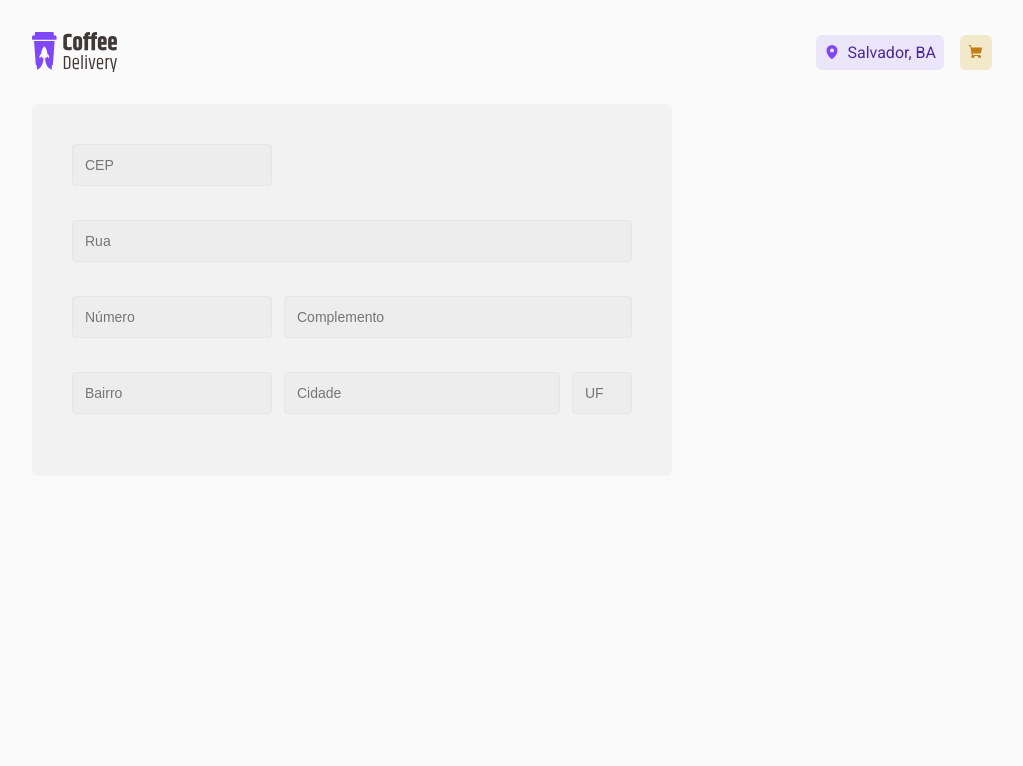
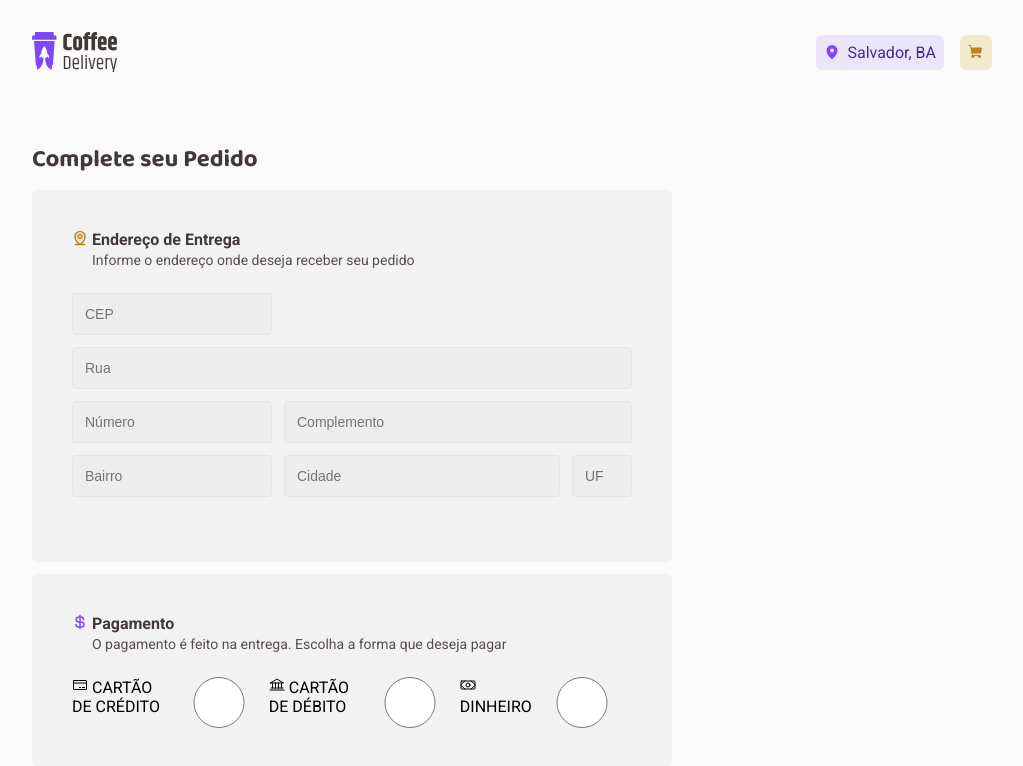
Before and after one commit to jairocket/project-02, a React (Vite) app: page /checkout in a window 1280 px wide. Shown: the top 766 px of the page, without its empty margins (128-1151 px from the left). Built offline with nearby package versions, Linux system fonts and the light colour scheme.

Commit message:
Add Payment div

```diff
--- a/src/components/AdressForm/index.tsx
+++ b/src/components/AdressForm/index.tsx
@@ -1,3 +1,10 @@
+import {
+  Bank,
+  CreditCard,
+  CurrencyDollar,
+  MapPinLine,
+  Money,
+} from 'phosphor-react'
 import { useForm } from 'react-hook-form'
 import {
   CityInput,
@@ -6,7 +13,14 @@ import {
   Form,
   StreetInput,
   UfInput,
+  AddressFormTitle,
+  ButtonInput,
+  FormDiv,
+  InputDiv,
+  PaymentDiv,
+  ButtonGroup,
 } from './styles'
+import { defaultTheme } from '../../styles/Themes/default'
 
 export function AddressForm() {
   const addressForm = useForm({
@@ -23,6 +37,15 @@ export function AddressForm() {
   const { handleSubmit, watch, register } = addressForm
   return (
     <Form onSubmit={() => console.log('form')}>
+      <FormDiv>
+        <AddressFormTitle>
+          <MapPinLine weight="bold" color={defaultTheme['yellow-dark']} />
+          <div>
+            <h6>Endereço de Entrega</h6>
+            <p>Informe o endereço onde deseja receber seu pedido</p>
+          </div>
+        </AddressFormTitle>
+        <InputDiv>
           <DefaultInput
             type="text"
             id="cep"
@@ -60,6 +83,34 @@ export function AddressForm() {
             {...register('cidade')}
           />
           <UfInput type="text" id="uf" placeholder="UF" {...register('uf')} />
+        </InputDiv>
+      </FormDiv>
+
+      <PaymentDiv>
+        <AddressFormTitle>
+          <CurrencyDollar weight="bold" color={defaultTheme['purple']} />
+          <div>
+            <h6>Pagamento</h6>
+            <p>
+              O pagamento é feito na entrega. Escolha a forma que deseja pagar
+            </p>
+          </div>
+        </AddressFormTitle>
+        <ButtonGroup>
+          <label htmlFor="credito">
+            <CreditCard /> CARTÃO DE CRÉDITO
+          </label>
+          <ButtonInput type="radio" />
+          <label htmlFor="credito">
+            <Bank /> CARTÃO DE DÉBITO
+          </label>
+          <ButtonInput type="radio" />
+          <label htmlFor="credito">
+            <Money /> DINHEIRO
+          </label>
+          <ButtonInput type="radio" />
+        </ButtonGroup>
+      </PaymentDiv>
     </Form>
   )
 }
--- a/src/components/AdressForm/styles.ts
+++ b/src/components/AdressForm/styles.ts
@@ -1,19 +1,35 @@
 import styled from 'styled-components'
 
 export const Form = styled.form`
+  gap: 0.75rem;
+`
+export const FormDiv = styled.div`
+  display: flex;
+  padding: 2.5rem;
+  flex-direction: column;
+  width: 40rem;
+  height: 23.25rem;
+  background-color: ${(props) => props.theme['card']};
+  border-radius: 6px;
+  margin-bottom: 0.75rem;
+`
+
+export const PaymentDiv = styled.div`
+  padding: 2.5rem;
+  height: 12, 9375rem;
+  width: 40rem;
+  background-color: ${(props) => props.theme['card']};
+  border-radius: 6px;
+`
+
+export const InputDiv = styled.div`
   display: flex;
   flex-direction: row;
   flex-wrap: wrap;
   align-items: flex-start;
-  padding: 2.5rem;
   gap: 0.75rem;
+`
 
-  width: 40rem;
-  height: 23.25rem;
-
-  background-color: ${(props) => props.theme['card']};
-  border-radius: 6px;
-`
 const BaseInput = styled.input`
   padding: 0.75rem;
   height: 4.5rem;
@@ -39,3 +55,33 @@ export const CityInput = styled(BaseInput)`
 export const UfInput = styled(BaseInput)`
   width: 60px;
 `
+
+export const ButtonInput = styled(BaseInput)`
+  width: 178.67px;
+  height: 51px;
+`
+export const ButtonGroup = styled.div`
+  display: flex;
+  justify-content: space-evenly;
+`
+
+export const AddressFormTitle = styled.div`
+  display: flex;
+  gap: 0.25rem;
+  div {
+    align-items: center;
+    flex-direction: column;
+    font-family: 'Roboto';
+    line-height: 1.3;
+    margin-bottom: 1.5rem;
+    h6 {
+      font-size: 1rem;
+      color: ${(props) => props.theme['subtitle']};
+    }
+
+    p {
+      font-size: 0.875rem;
+      color: ${(props) => props.theme['text']};
+    }
+  }
+`
--- a/src/pages/Checkout/index.tsx
+++ b/src/pages/Checkout/index.tsx
@@ -1,8 +1,10 @@
 import { AddressForm } from '../../components/AdressForm'
+import { Container } from './styles'
 export function Checkout() {
   return (
-    <div>
+    <Container>
+      <h2>Complete seu Pedido</h2>
       <AddressForm />
-    </div>
+    </Container>
   )
 }
--- a/src/pages/Checkout/styles.ts
+++ b/src/pages/Checkout/styles.ts
@@ -1,3 +1,11 @@
 import styled from 'styled-components'
 
-export const Container = styled.div``
+export const Container = styled.div`
+  h2 {
+    font-family: 'Baloo 2';
+    color: ${(props) => props.theme['subtitle']};
+    line-height: 1.3;
+    margin-top: 40px;
+    margin-bottom: 15px;
+  }
+`
```
Lines whose indentation alone changed are shown as unchanged.
